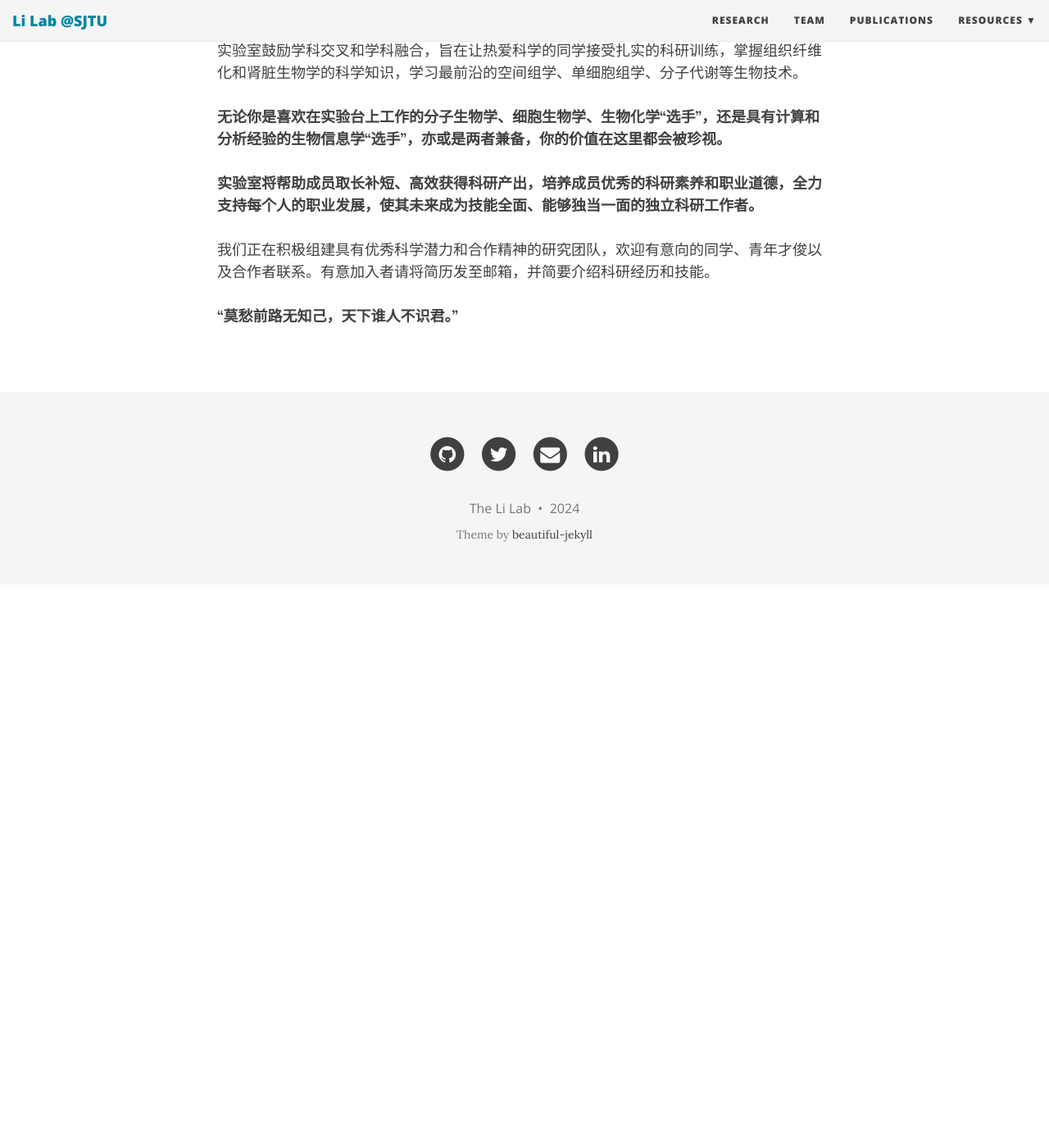
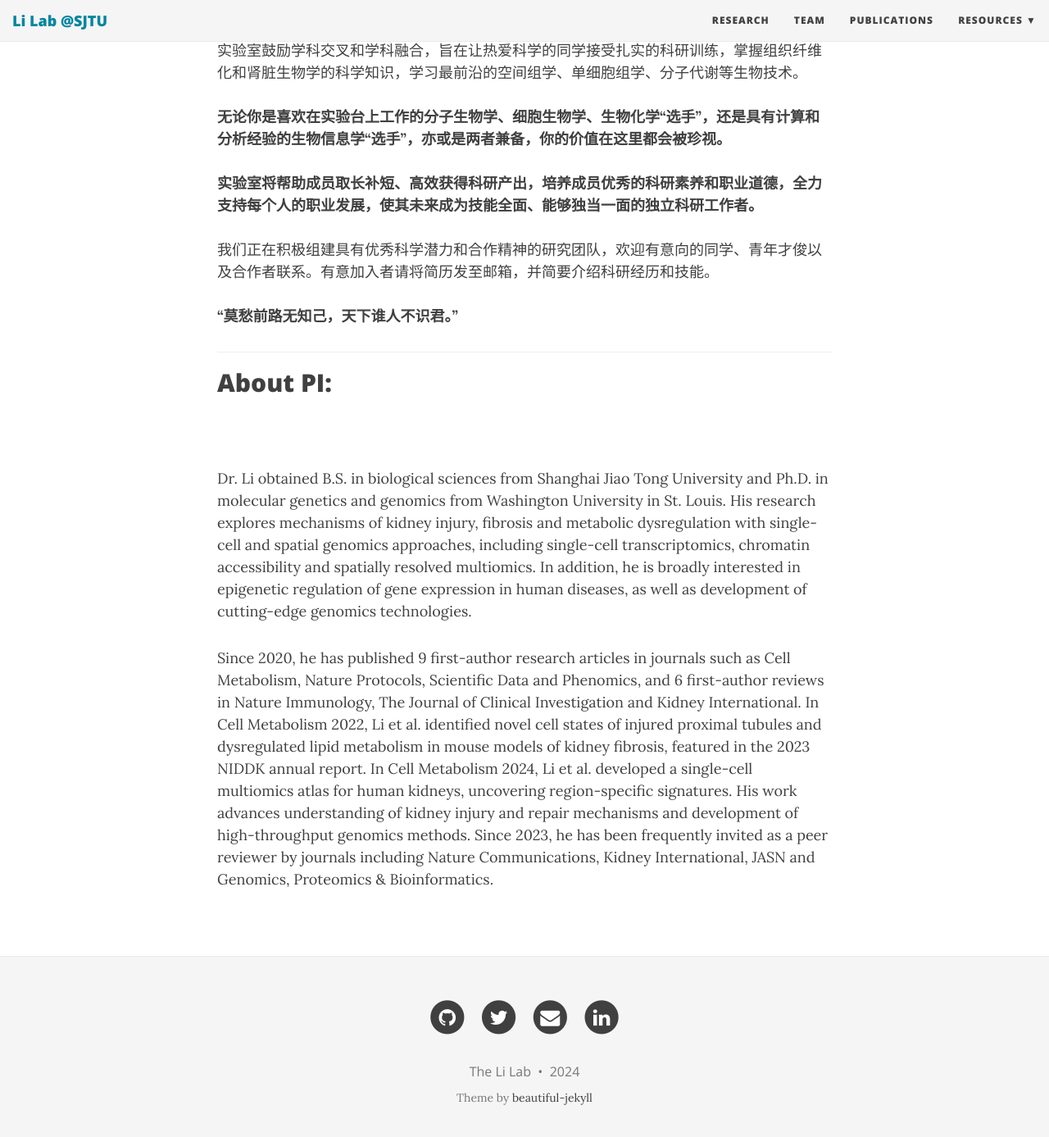
Before and after one commit to TheLiLab/thelilab.github.io, a Jekyll site: the page built from team.md, in a window 1280 px wide and 1400 px high, scrolled down 506 px. Shown: the top 1387 px of the window at 82% size. Built offline with Jekyll 4.4.1, drawn with Linux system fonts in a browser that asks for light colours; nearby versions of some CDN libraries; before the commit the page ends 1219 px from its top, so only the background shows below that.

Commit message:
Update team.md

```diff
--- a/team.md
+++ b/team.md
@@ -14,3 +14,11 @@ bigimg:
 实验室将帮助成员取长补短、高效获得科研产出，培养成员优秀的科研素养和职业道德，全力支持每个人的职业发展，使其未来成为技能全面、能够独当一面的独立科研工作者。<br><br>**
 我们正在积极组建具有优秀科学潜力和合作精神的研究团队，欢迎有意向的同学、青年才俊以及合作者联系。有意加入者请将简历发至邮箱，并简要介绍科研经历和技能。<br><br>
 **“莫愁前路无知己，天下谁人不识君。”**
+
+<hr>
+## About PI:
+<br>
+
+Dr. Li obtained B.S. in biological sciences from Shanghai Jiao Tong University and Ph.D. in molecular genetics and genomics from Washington University in St. Louis. His research explores mechanisms of kidney injury, fibrosis and metabolic dysregulation with single-cell and spatial genomics approaches, including single-cell transcriptomics, chromatin accessibility and spatially resolved multiomics. In addition, he is broadly interested in epigenetic regulation of gene expression in human diseases, as well as development of cutting-edge genomics technologies.<br>
+
+Since 2020, he has published 9 first-author research articles in journals such as Cell Metabolism, Nature Protocols, Scientific Data and Phenomics, and 6 first-author reviews in Nature Immunology, The Journal of Clinical Investigation and Kidney International. In Cell Metabolism 2022, Li et al. identified novel cell states of injured proximal tubules and dysregulated lipid metabolism in mouse models of kidney fibrosis, featured in the 2023 NIDDK annual report. In Cell Metabolism 2024, Li et al. developed a single-cell multiomics atlas for human kidneys, uncovering region-specific signatures. His work advances understanding of kidney injury and repair mechanisms and development of high-throughput genomics methods. Since 2023, he has been frequently invited as a peer reviewer by journals including Nature Communications, Kidney International, JASN and Genomics, Proteomics & Bioinformatics.
```
